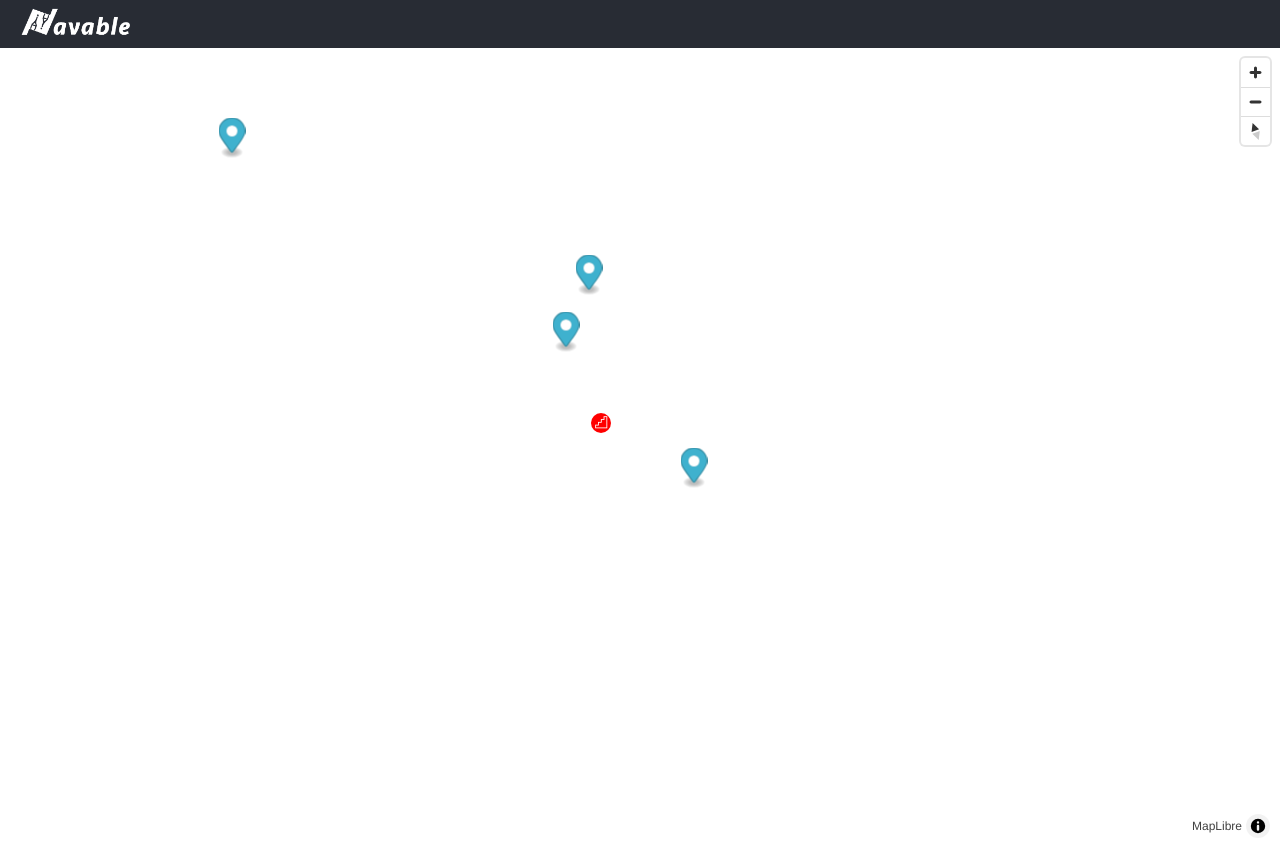
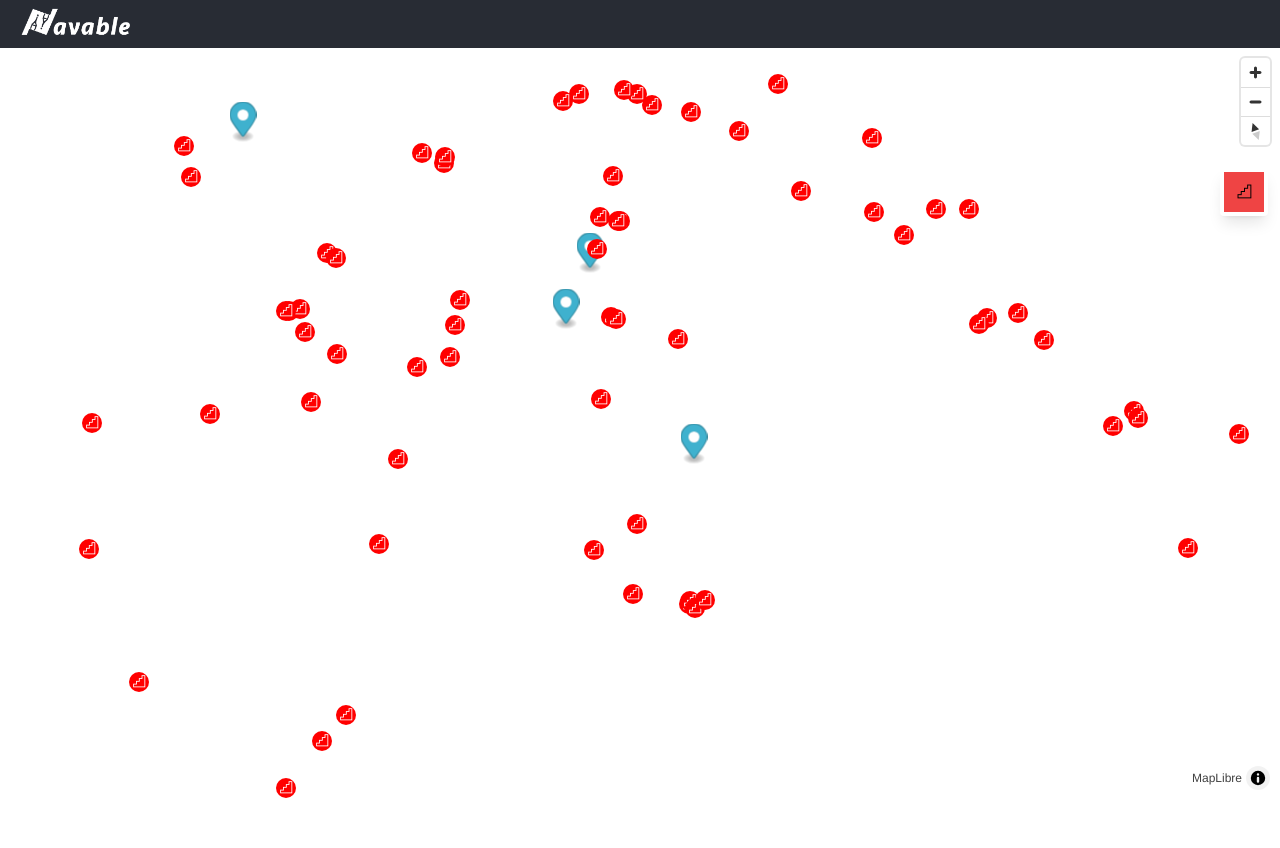
Before and after one commit to wesleyyli/NavAble, a React (Create React App) app: page / in a window 1280 px wide. Both pictures are taken after a click on the button "Start Mapping!". After the commit the page ends 800 px from the top, so only its background shows below. Built offline with nearby package versions, Linux system fonts and the light colour scheme; no server answers.

Commit message:
added stairs toggle button

```diff
--- a/src/App.js
+++ b/src/App.js
@@ -19,7 +19,11 @@
     return (
       <div>
         <div className='App-header'>
-            <img className="h-12 m-4" src={logo} alt="Navable logo"></img>
+            <img
+              className="h-12 m-4"
+              src={logo}
+              alt="Navable logo"
+              onClick={() => setPage("welcome")}></img>
         </div>
         <Map setPage={setPage}/>
       </div>
--- a/src/Components/Map.jsx
+++ b/src/Components/Map.jsx
@@ -1,12 +1,19 @@
-import { useEffect, useRef } from "react";
+import { useEffect, useRef, useState } from "react";
 import maplibregl from "maplibre-gl";
 import "maplibre-gl/dist/maplibre-gl.css";
+import { uwAvoids } from "./Stairs";
 
 export default function MyMap() {
   const containerRef = useRef(null);
   const mapRef = useRef(null);
-  let avoidsShow = true;
-  let avoidRoutes = true;
+
+  const [avoidsShow, setAvoidsShow] = useState(true);
+  const [avoidRoutes, setAvoidRoutes] = useState(true);
+
+  const handleToggle = () => {
+    setAvoidsShow(prev => !prev);
+    setAvoidRoutes(prev => !prev);
+  };
 
   useEffect(() => {
     if (!containerRef.current || mapRef.current) return;
@@ -61,11 +68,6 @@
     const fromLoc = uwMarkers[1].coordinates;
     const toLoc = uwMarkers[2].coordinates;
 
-    // AVOIDS
-
-    const uwAvoids = [
-      [47.654315, -122.308154],  // Example avoid point 1
-    ];
 
     if (avoidsShow) {
       uwAvoids.forEach((marker) => {
@@ -96,6 +98,7 @@
     if (avoidRoutes && uwAvoids.length > 0) {
       url += `&avoid=location:`;
       url += uwAvoids.map((loc) => loc.join(',')).join('|');
+
     }
     url += `&details=route_details&apiKey=${apiKey}`;
 
@@ -143,7 +146,14 @@
       mapRef.current?.remove();
       mapRef.current = null;
     };
-  }, []);
+  }, [avoidsShow, avoidRoutes]);
 
-  return <div ref={containerRef} style={{ width: "100%", height: "100vh" }} />;
+  return (
+    <div>
+      <div ref={containerRef} style={{ width: "100%", height: "94vh" }} />
+      <div className="absolute top-[10.5em] right-[0.75em] flex flex-col space-y-2 bg-white p-1 rounded shadow-lg ">
+        <button className="w-10 h-10 bg-red-500 font-black" onClick={handleToggle}>𓊍</button>
+
+      </div>
+    </div>);
 }
```
